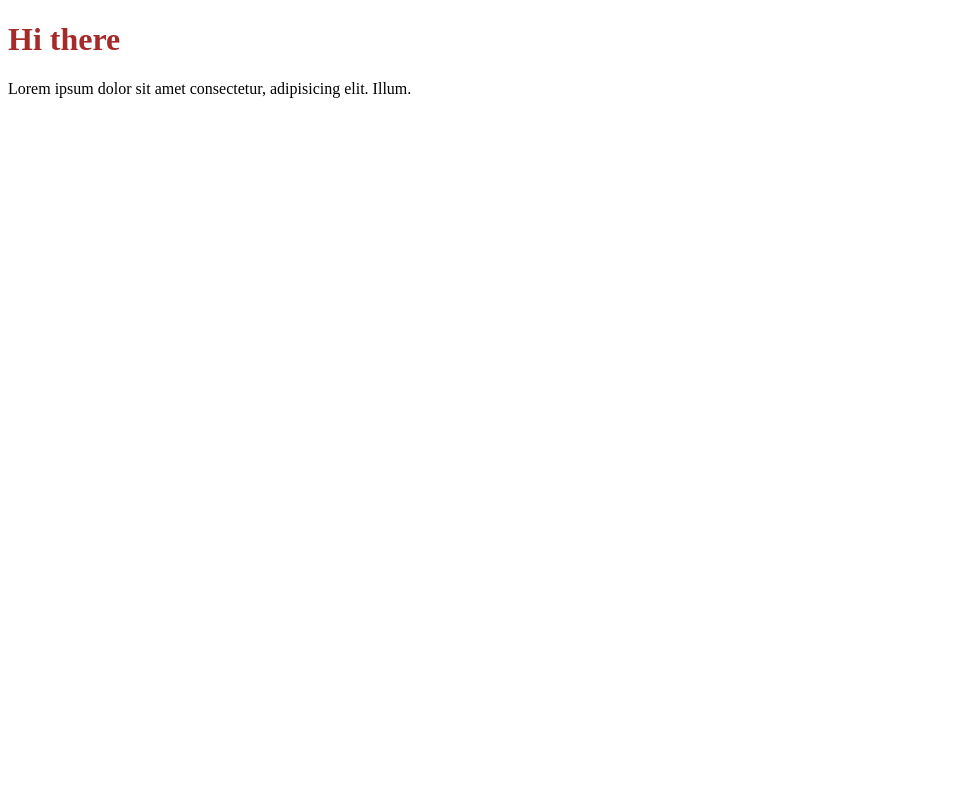
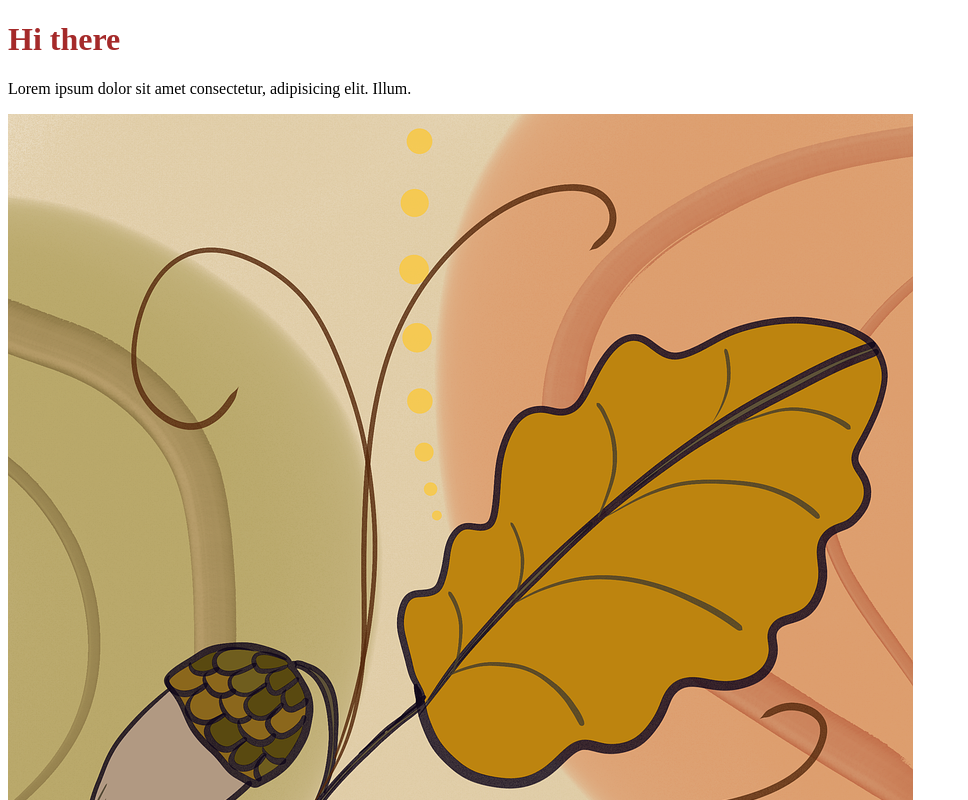
Before and after one commit to al2bovek/git-test, a plain HTML site: page index.html in a window 1280 px wide. Shown: the top 800 px of the page, without its empty margins (0-968 px from the left). Drawn offline with Linux system fonts and the light colour scheme.

Commit message:
added img to index.html

```diff
--- a/index.html
+++ b/index.html
@@ -9,5 +9,6 @@
  <body>
     <h1>Hi there</h1>
     <p>Lorem ipsum dolor sit amet consectetur, adipisicing elit. Illum.</p>
+    <img src="./images/leaves.png" alt="" srcset="">
  </body>
  </html>
```
Also changed, not shown: images/leaves.png (added).
